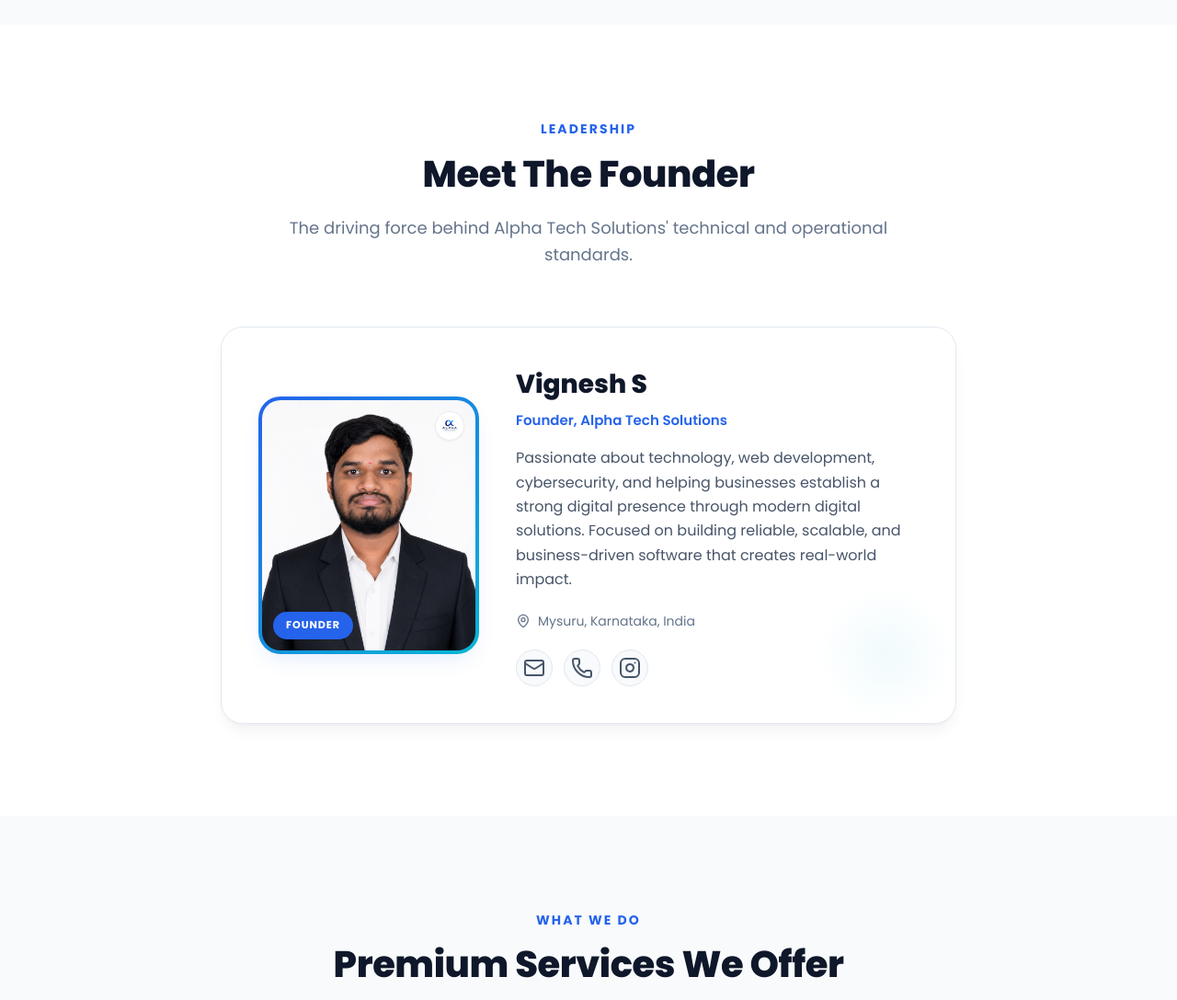
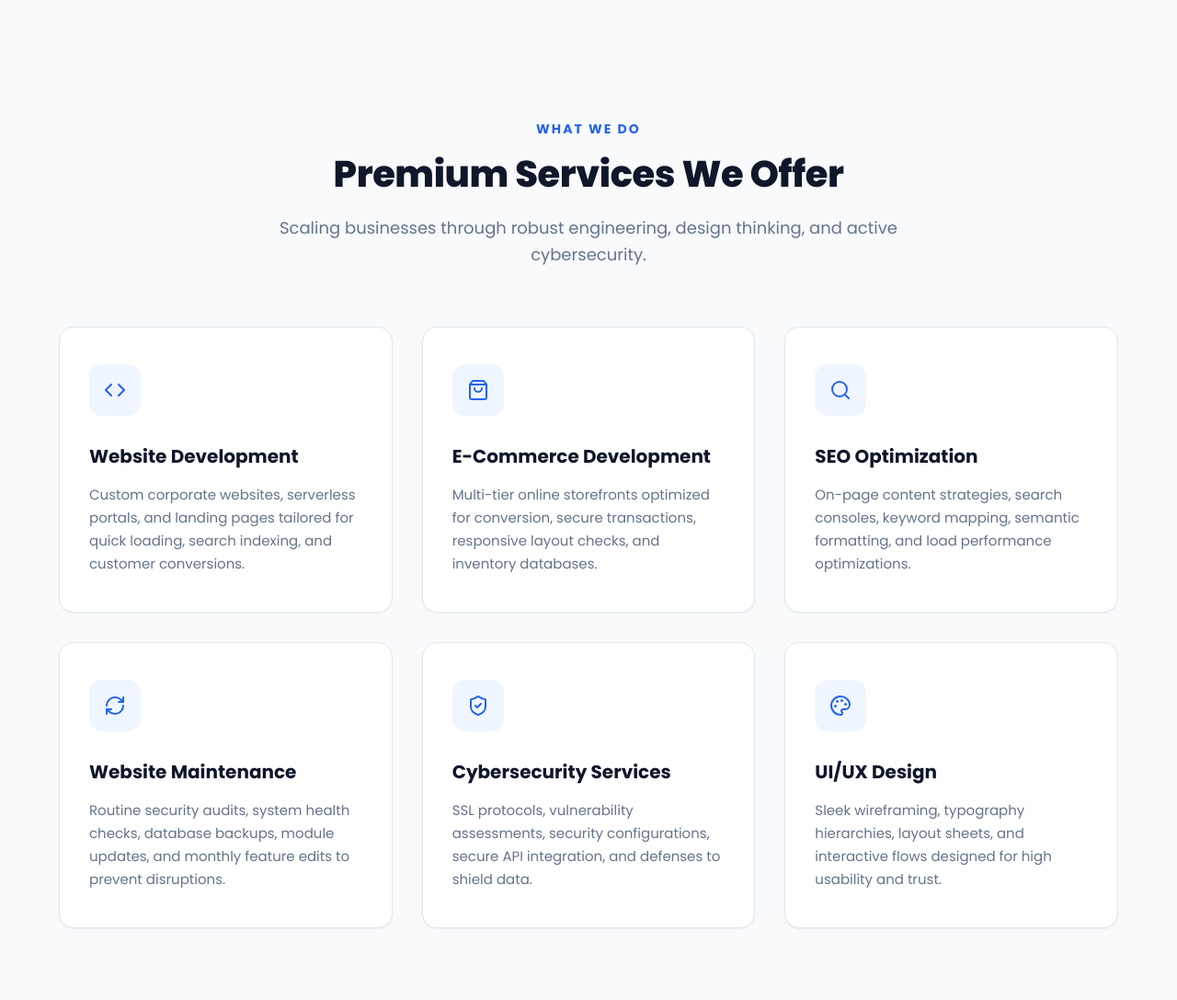
Before and after one commit to Alpha-Tech-Solutions-Mysuru/Alpha-Tech-Solutions-Website, a website: page index.html in a window 1280 px wide. Shown: the part 1520-2607 px from the top of the page at 92% size. Drawn offline with nearby package versions, Linux system fonts and the light colour scheme.

Commit message:
removed meet the founder section

```diff
--- a/index.html
+++ b/index.html
@@ -282,50 +282,6 @@
               <p class="about-card-text">
                 Routinely adopting the latest frontend protocols, serverless execution setups, and network firewalls.
               </p>
-            </div>
-          </div>
-        </div>
-      </div>
-    </div>
-  </section>
-
-  <!-- ==========================================================================
-       Section 3: Meet The Founder
-       ========================================================================== -->
-  <section id="founder" class="section">
-    <div class="container">
-      <div class="section-header slide-up-scroll">
-        <span class="section-tagline">Leadership</span>
-        <h2 class="section-title">Meet The Founder</h2>
-        <p class="section-subtitle">The driving force behind Alpha Tech Solutions' technical and operational standards.</p>
-      </div>
-
-      <div class="founder-card-wrapper slide-up-scroll">
-        <div class="founder-card">
-          <div class="founder-image-area">
-            <div class="founder-img-wrapper">
-              <img src="assets/founder.jpg" alt="Vignesh S | Founder of Alpha Tech Solutions" class="founder-img">
-              <div class="founder-watermark" title="Alpha Tech Solutions Watermark">
-                <img src="assets/logo.jpg" alt="Alpha Tech Solutions Logo" class="founder-watermark-img">
-              </div>
-              <div class="founder-pill-tag">FOUNDER</div>
-            </div>
-          </div>
-          <div class="founder-info-area">
-            <h3 class="founder-name">Vignesh S</h3>
-            <div class="founder-role">Founder, Alpha Tech Solutions</div>
-            <p class="founder-bio">
-              Passionate about technology, web development, cybersecurity, and helping businesses establish a strong digital presence through modern digital solutions. Focused on building reliable, scalable, and business-driven software that creates real-world impact.
-            </p>
-
-            <div class="founder-location">
-              <i data-lucide="map-pin" class="founder-icon-small"></i>
-              <span>Mysuru, Karnataka, India</span>
-            </div>
-            <div class="founder-socials">
-              <a href="mailto:alphatechsolutions.in@gmail.com" class="founder-social-link" aria-label="Mail Founder"><i data-lucide="mail"></i></a>
-              <a href="https://wa.me/918431698587" class="founder-social-link" aria-label="WhatsApp Founder"><i data-lucide="phone"></i></a>
-              <a href="https://www.instagram.com/alphatechsolutions2026" target="_blank" rel="noopener noreferrer" class="founder-social-link" aria-label="Founder's Instagram"><svg xmlns="http://www.w3.org/2000/svg" width="24" height="24" viewBox="0 0 24 24" fill="none" stroke="currentColor" stroke-width="2" stroke-linecap="round" stroke-linejoin="round" class="lucide lucide-instagram"><rect width="20" height="20" x="2" y="2" rx="5" ry="5"></rect><path d="M16 11.37A4 4 0 1 1 12.63 8 4 4 0 0 1 16 11.37z"></path><line x1="17.5" x2="17.51" y1="6.5" y2="6.5"></line></svg></a>
             </div>
           </div>
         </div>
```
